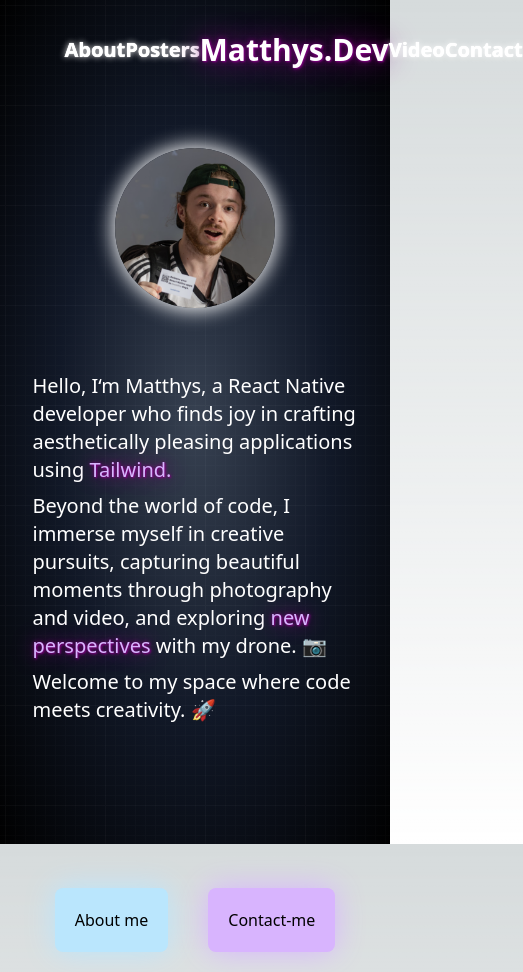
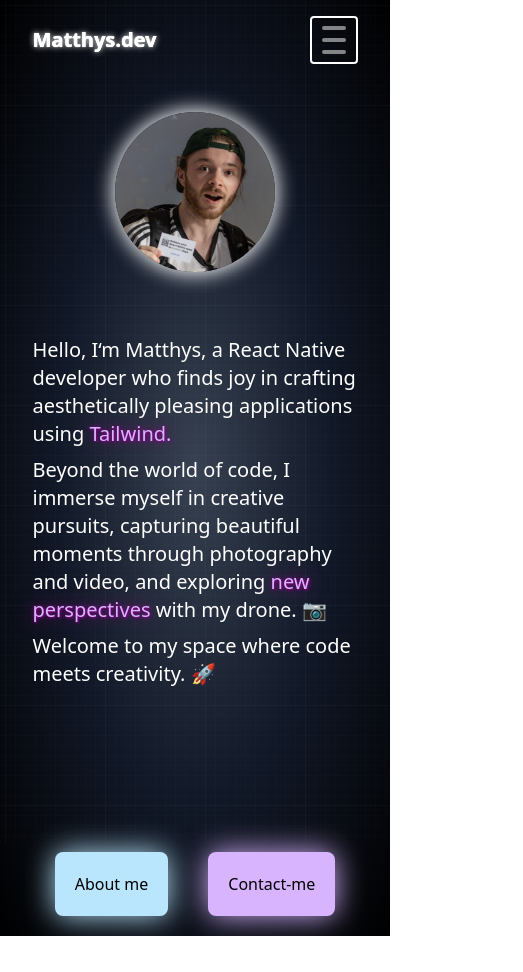
Before and after one commit to MatthysDev/Matthys.dev.v2, a Next.js app: page / in a window 390 px wide. Shown: the whole page, 523 px wide, since content can reach past the window. After the commit the page ends 936 px from the top, so only its background shows below. Built offline with nearby package versions, Linux system fonts and the light colour scheme.

Commit message:
feat: 🎸 init responsive menu
✅ Closes: gp

```diff
--- a/src/components/CustomLayout.tsx
+++ b/src/components/CustomLayout.tsx
@@ -2,6 +2,7 @@ import React from 'react';
 import Link from 'next/link';
 import { useRouter } from 'next/router';
 import { neonBlanc, neonPurple } from '@/components/neonStyles';
+import Menu from '@/components/Menu';
 
 type Props = {
     children: React.ReactNode;
@@ -18,10 +19,11 @@ const CustomLayout = ({ children, withMenu }: Props) => {
 
     return (
         <>
-            <div className='absolute top-0 left-0 bottom-0 right-0 bg-[url("/grid.svg")] opacity-30 z-0'></div>
-            <div className='w-full m-auto h-screen bg-[radial-gradient(ellipse_at_center,_var(--tw-gradient-stops))] from-gray-700 via-gray-900 to-black'>
+            <div className='fixed top-0 left-0 bottom-0 right-0 bg-[url("/grid.svg")] opacity-30 z-0'></div>
+            <div className='w-full m-auto min-h-screen bg-[radial-gradient(ellipse_at_center,_var(--tw-gradient-stops))] from-gray-700 via-gray-900 to-black'>
                 <div className='w-5/6 md:w-2/3 m-auto relative'>
-                    {withMenu && (
+                    <Menu />
+                    {/* {withMenu && (
                         <div className='flex m-auto p-8 justify-around '>
                             <Link href='/about' legacyBehavior passHref>
                                 <a
@@ -64,7 +66,7 @@ const CustomLayout = ({ children, withMenu }: Props) => {
                                 </a>
                             </Link>
                         </div>
-                    )}
+                    )} */}
                     {children}
                 </div>
             </div >
--- /dev/null
+++ b/src/components/Menu.tsx
@@ -0,0 +1,75 @@
+import { neonBlanc, neonPurple } from '@/components/neonStyles';
+import Link from 'next/link';
+import { useRouter } from 'next/router';
+import React, { useState } from 'react'
+
+type Props = {}
+
+export default function Menu({ }: Props) {
+    const router = useRouter();
+    const [isMobileMenuOpen, setIsMobileMenuOpen] = useState(false);
+    const [isOpen, setIsOpen] = useState(false);
+    const genericHamburgerLine = `h-1 w-6 my-1 rounded-full bg-white transition ease transform duration-300`;
+
+    const toggleMobileMenu = () => {
+        setIsMobileMenuOpen(!isMobileMenuOpen);
+    };
+    return (
+        <>
+            <div className='md:hidden pt-4 flex justify-between text-white cursor-pointer' onClick={toggleMobileMenu}>
+                <a
+                    className={`text-xl font-bold text-white my-auto ${router.pathname === '/' ? 'text-purple-300' : ''}`}
+                    style={router.pathname === '/about' ? neonPurple : neonBlanc}
+                >
+                    Matthys.dev
+                </a>
+                <button
+                    className="flex flex-col h-12 w-12 border-2 border-white rounded justify-center items-center group"
+                    onClick={() => setIsOpen(!isOpen)}
+                >
+                    <div
+                        className={`${genericHamburgerLine} ${isOpen
+                            ? "rotate-45 translate-y-3 opacity-50 group-hover:opacity-100"
+                            : "opacity-50 group-hover:opacity-100"
+                            }`}
+                    />
+                    <div
+                        className={`${genericHamburgerLine} ${isOpen ? "opacity-0" : "opacity-50 group-hover:opacity-100"
+                            }`}
+                    />
+                    <div
+                        className={`${genericHamburgerLine} ${isOpen
+                            ? "-rotate-45 -translate-y-3 opacity-50 group-hover:opacity-100"
+                            : "opacity-50 group-hover:opacity-100"
+                            }`}
+                    />
+                </button>
+            </div>
+            {isMobileMenuOpen ? (
+                <div className='flex flex-col m-auto p-8'>
+                    <Link href='/about' passHref legacyBehavior>
+                        <a
+                            className={`text-xl font-bold text-white relative mb-4 ${router.pathname === '/' ? 'text-purple-300' : ''}`}
+                            style={router.pathname === '/about' ? neonPurple : neonBlanc}
+                        >
+                            About
+                        </a>
+                    </Link>
+                    {/* Add other mobile menu items here */}
+                </div>
+            ) : (
+                <div className='hidden md:visible md:flex m-auto p-8 justify-around'>
+                    <Link href='/about' passHref legacyBehavior>
+                        <a
+                            className={`text-xl font-bold text-white relative m-auto ${router.pathname === '/' ? 'text-purple-300' : ''}`}
+                            style={router.pathname === '/about' ? neonPurple : neonBlanc}
+                        >
+                            About
+                        </a>
+                    </Link>
+                    {/* Add other menu items here */}
+                </div>
+            )}
+        </>
+    )
+}
--- a/src/styles/globals.css
+++ b/src/styles/globals.css
@@ -16,12 +16,17 @@
   }
 }
 
+html,
 body {
-  color: rgb(var(--foreground-rgb));
-  background: linear-gradient(
-      to bottom,
-      transparent,
-      rgb(var(--background-end-rgb))
-    )
-    rgb(var(--background-start-rgb));
+    height: 100%;
+    margin: 0;
+    padding: 0;
 }
+
+body {
+    background: radial-gradient(ellipse at center, var(--tw-gradient-stops));
+    from: gray-700;
+    via: gray-900;
+    to: black;
+    /* overflow: hidden; Remove this line if it causes scrolling issues */
+}
```
